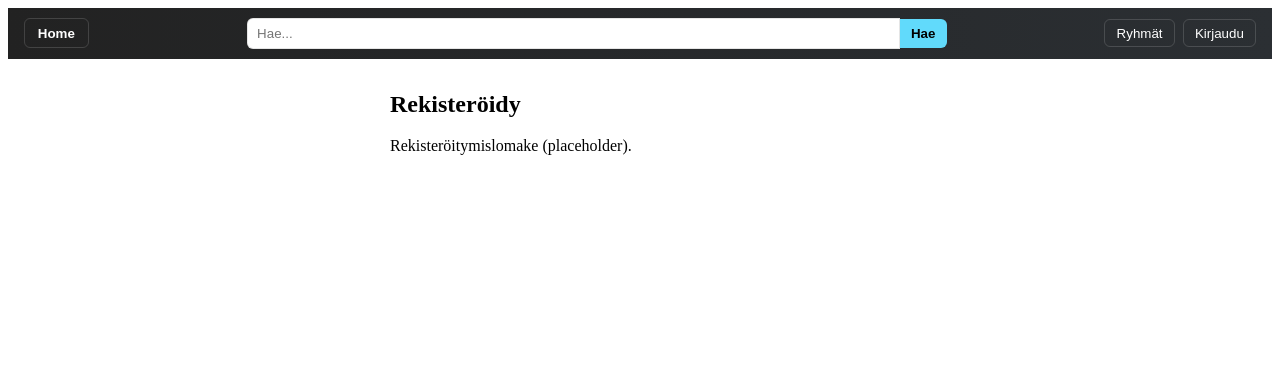
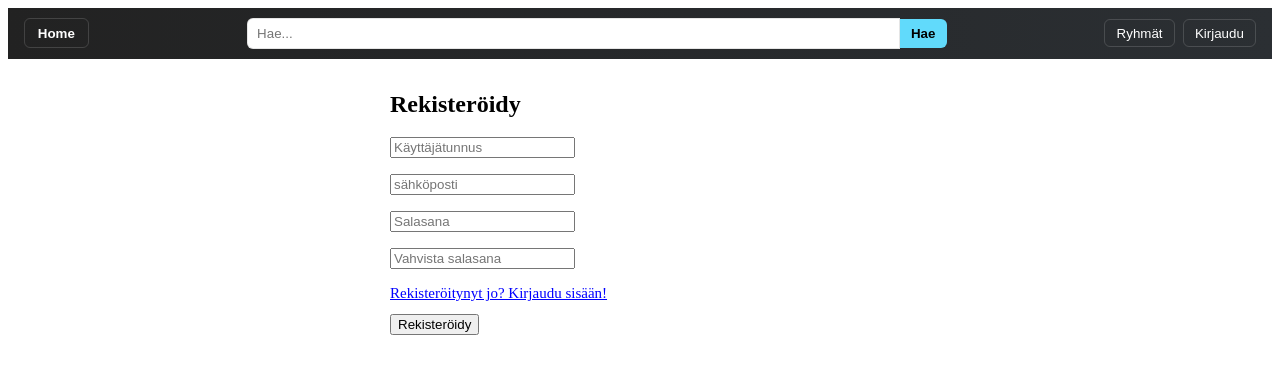
Before and after one commit to Web-Sovellus-Ryhma-9/Web-Sovellus, a React (Create React App) app in the folder frontend/: page /register in a window 1280 px wide. Shown: the top 374 px of the page. Built offline with nearby package versions, Linux system fonts and the light colour scheme.

Commit message:
muutokset sivuihin

```diff
--- /dev/null
+++ b/frontend/src/components/Registerlogin.css
@@ -0,0 +1,35 @@
+.nav-text-button {
+    background: none;
+    border: none;
+    padding: 0;
+    margin: 0;
+    color: blue;
+    text-decoration: underline;
+    cursor: pointer;
+    font-size: 15px;
+  }
+  .nav-text-button:hover {
+    color: darkblue;
+    text-decoration: none;
+  }
+  .nav-text-button:focus {
+    outline: 2px solid #0070f3;
+    outline-offset: 2px;
+  }
+
+  .register-form div,
+  .login-form div {
+    margin-bottom: 1rem;
+  }
+  .register-form .nav-text-button,
+  .login-form .nav-text-button {
+    display: block;
+    margin: 0.75rem 0; /* säädä arvoa tarpeen mukaan */
+  }
+
+
+  .page-container {
+    max-width: 500px;
+    margin: 2rem auto;
+    padding: 0 1rem;
+  }
--- a/frontend/src/pages/Login.js
+++ b/frontend/src/pages/Login.js
@@ -1,13 +1,52 @@
-import React from "react";
+import React, { useState } from "react";
 import Header from "../components/Header";
+import "../components/Registerlogin.css";
+
 
 export default function Login() {
+  const [formData, setFormData] = useState({ username: "", password: "" });
+
+  const handleChange = (e) => {
+    const { name, value } = e.target;
+    setFormData({ ...formData, [name]: value });
+  };
+
+  const handleSubmit = (e) => {
+    e.preventDefault();
+    // TODO: lähetä palvelimelle (fetch/axios)
+    console.log("Kirjautumistiedot:", formData);
+  };
   return (
     <div>
       <Header />
-      <div style={{ maxWidth: 500, margin: "2rem auto", padding: "0 1rem" }}>
+      <div className="page-container">
         <h2>Kirjaudu</h2>
-        <p>Kirjautumislomake (placeholder).</p>
+        <form className="login-form" onSubmit={handleSubmit}>
+          <div>
+            <input
+              type="text"
+              id="username"
+              name="username"
+              placeholder="Käyttäjätunnus"
+              value={formData.username}
+              onChange={handleChange}
+              required
+            />
+          </div>
+          <div>
+            <input
+              type="password"
+              id="password"
+              name="password"
+              placeholder="Salasana"
+              value={formData.password}
+              onChange={handleChange}
+              required
+            />
+          </div>
+          <span className="nav-text-button" onClick={() => (window.location.href = "/Register")}>Etkö ole rekisteröitynyt? Paina tästä!</span>
+          <button type="Submit">Kirjaudu</button>
+        </form>
       </div>
     </div>
   );
--- a/frontend/src/pages/Register.js
+++ b/frontend/src/pages/Register.js
@@ -1,14 +1,61 @@
-import React from "react";
+import React, { useState } from "react";
 import Header from "../components/Header";
+import "../components/Registerlogin.css";
+
 
 export default function Register() {
+  const [formData, setFormData] = useState({
+    username: "",
+    password: "",
+    confirmPassword: "",
+    email: "",
+  });
+
+  const handleChange = (e) => {
+    const { name, value } = e.target;
+    setFormData({ ...formData, [name]: value });
+  };
+
+  const handleSubmit = (e) => {
+    e.preventDefault();
+    if (formData.password !== formData.confirmPassword) {
+      alert("Salasanat eivät täsmää!");
+      return;
+    }
+    // Lähetä tiedot palvelimelle (esim. API-kutsu)
+    console.log("Rekisteröitymistiedot:", formData);
+  };
   return (
     <div>
       <Header />
-      <div style={{ maxWidth: 500, margin: "2rem auto", padding: "0 1rem" }}>
+      <div className="page-container">
+
         <h2>Rekisteröidy</h2>
-        <p>Rekisteröitymislomake (placeholder).</p>
-      </div>
+        <form className="register-form" onSubmit={handleSubmit}>
+          <div>
+            <input type="text" id="username" name="username"
+            placeholder="Käyttäjätunnus"
+            value={FormData.username} onChange={handleChange} required/>
+          </div>
+          <div>
+            <input type="email" id="email" name="email"
+            placeholder="sähköposti"
+            value={FormData.email} onChange={handleChange} required/>
+          </div>
+          <div>
+            <input type="password" id="password" name="password"
+            placeholder="Salasana"
+            value={FormData.password} onChange={handleChange} required/>
+          </div>
+          <div>
+            <input type="password" id="confirmPassword" name="confirmPassword"
+            placeholder="Vahvista salasana"
+            value={FormData.confirmPassword} onChange={handleChange} required/>
+          </div>
+          <span className="nav-text-button" onClick={() => (window.location.href = "/login")}>Rekisteröitynyt jo? Kirjaudu sisään!</span>
+          <button type="Submit">Rekisteröidy</button>
+        </form>
+        </div>
     </div>
   );
 }
```
Also changed, not shown: 2 other files (tests, documents, lock files or other folders).
